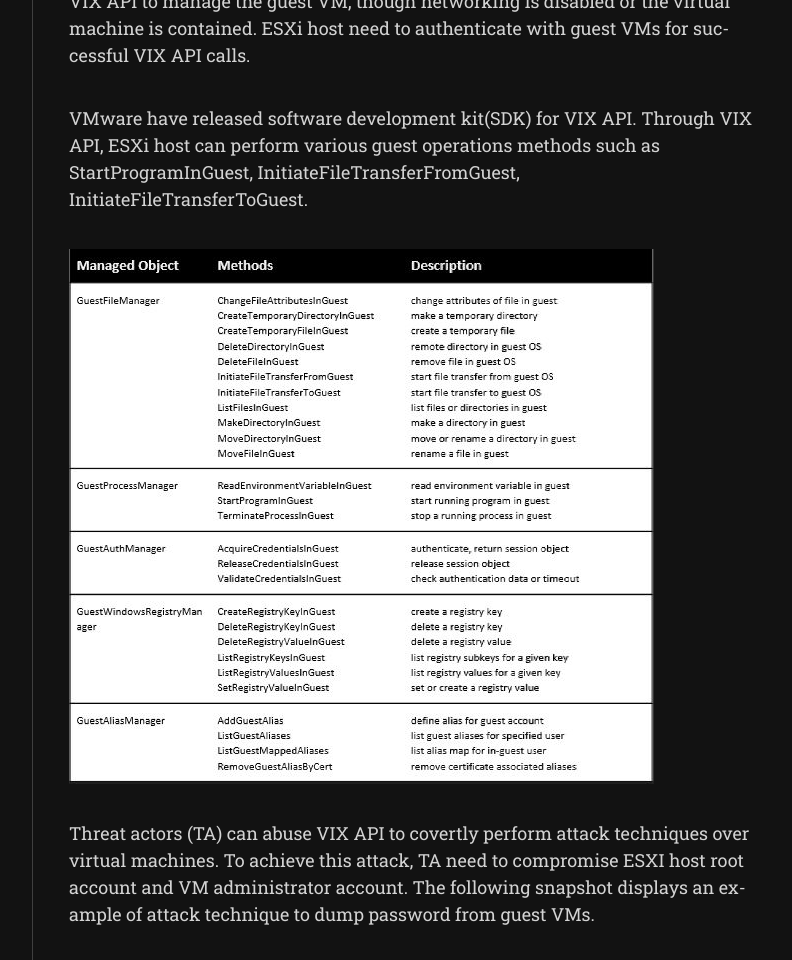
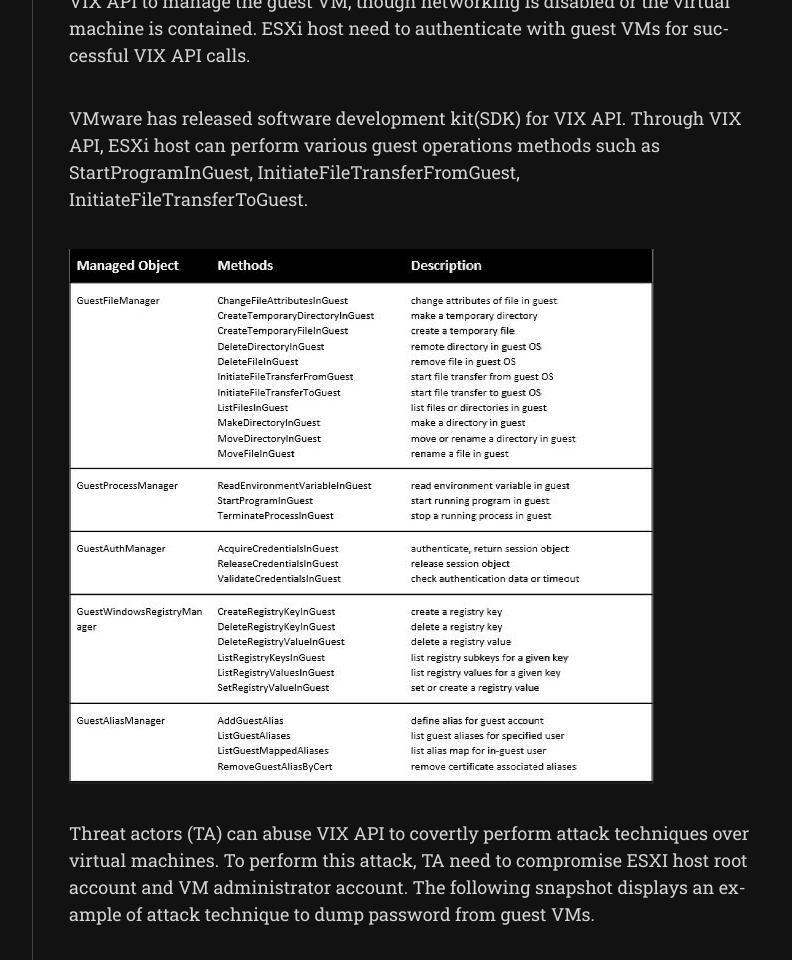
Before and after one commit to Th1ru-M/th1ru-m.github.io, a Jekyll site: the page built from _posts/2023-08-07-vSphereattacks.md, in a window 1280 px wide. Shown: the part 1080-2040 px from the top of the page, without its empty margins (357-1149 px from the left). Built offline with Jekyll 4.4.1, drawn with Linux system fonts in a browser that asks for light colours; nearby versions of some CDN libraries; some web fonts are replaced.

Commit message:
Update 2023-08-07-vSphereattacks.md

```diff
--- a/_posts/2023-08-07-vSphereattacks.md
+++ b/_posts/2023-08-07-vSphereattacks.md
@@ -18,12 +18,12 @@ ESXi host and vCenter can be managed through Secure Shell(SSH), direct console i
 
 In addition to automation API to manage vSphere infrastructure, ESXi host use VIX API to manage virtual machines(VM). VIX API is a library for writing scripts and programs to manage guest machines from the ESXi host. ESXi host can use VIX API to manage the guest VM, though networking is disabled or the virtual machine is contained. ESXi host need to authenticate with guest VMs for successful VIX API calls.
 
-VMware have released software development kit(SDK) for VIX API.
+VMware has released software development kit(SDK) for VIX API.
 Through VIX API, ESXi host can perform various guest operations methods such as StartProgramInGuest, InitiateFileTransferFromGuest, InitiateFileTransferToGuest.
 
 ![Guest_Operations](/image/esxi/guestops.JPG)
 
-Threat actors (TA) can abuse VIX API to covertly perform attack techniques over virtual machines. To achieve this attack, TA need to compromise ESXI host root account and VM administrator account. The following snapshot displays an example of attack technique to dump password from guest VMs.
+Threat actors (TA) can abuse VIX API to covertly perform attack techniques over virtual machines. To perform this attack, TA need to compromise ESXI host root account and VM administrator account. The following snapshot displays an example of attack technique to dump password from guest VMs.
 
 ![VIXAPI_Attacks](/image/esxi/vixattack.JPG)
 
```
